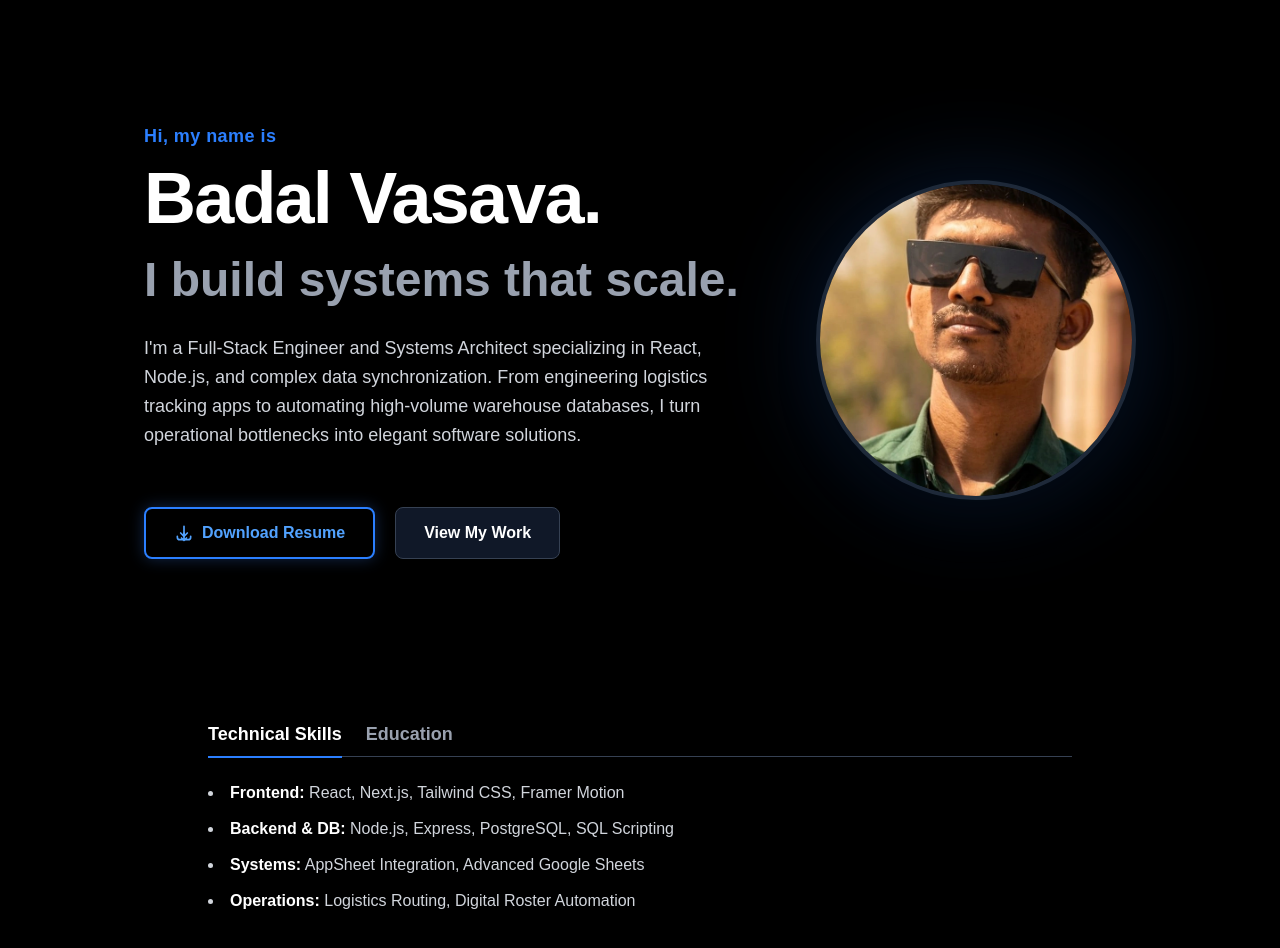
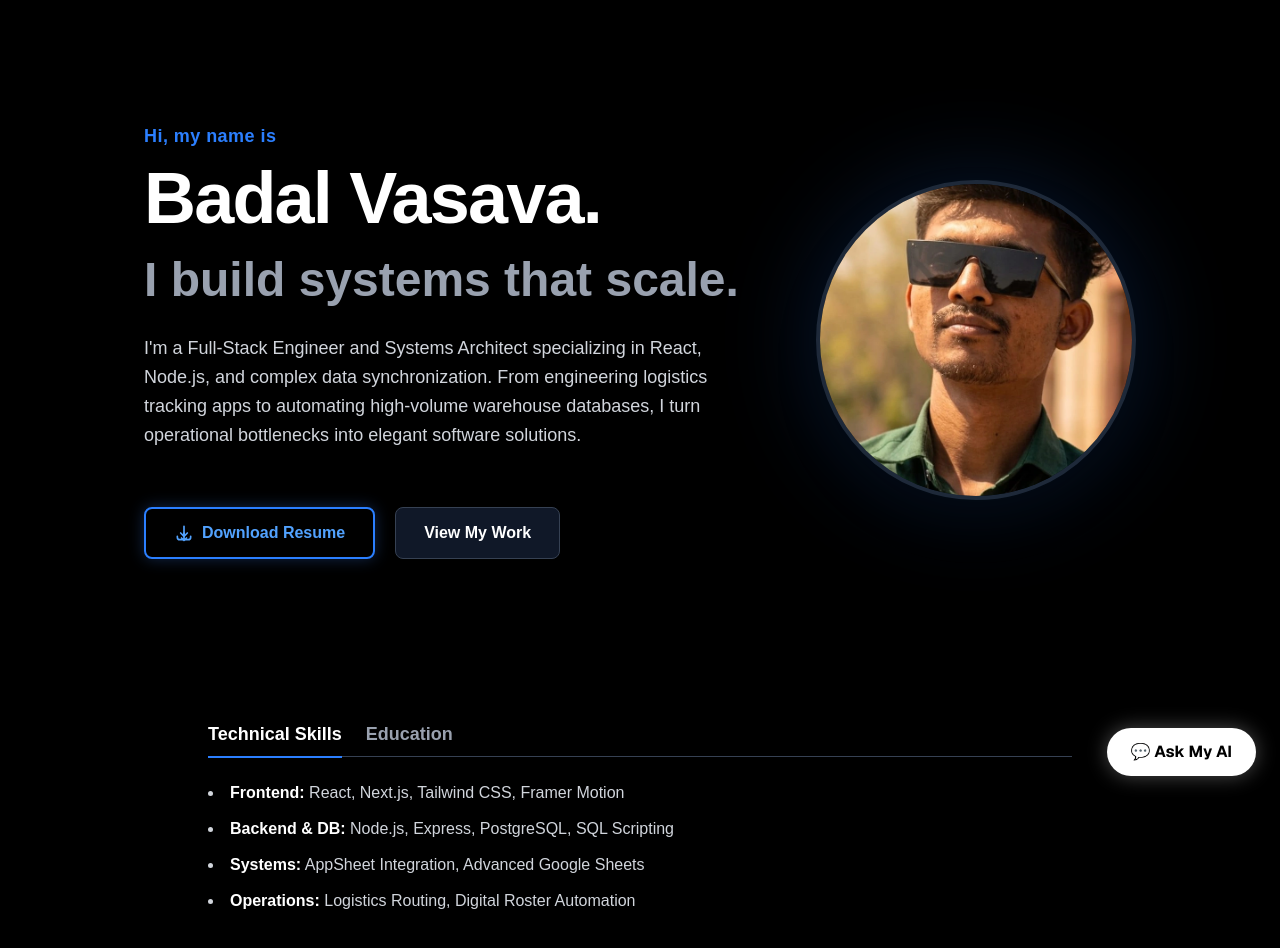
Before and after one commit to badalvasava286-ai/portfolio-frontend, a Next.js app: page / in a window 1280 px wide. Shown: the top 948 px of the page. Built offline with nearby package versions, Linux system fonts and the light colour scheme.

Commit message:
Resurrected the AI Chat widget that the AI accidentally deleted

```diff
--- a/app/page.tsx
+++ b/app/page.tsx
@@ -4,6 +4,8 @@ import Experience from '@/components/Experience';
 import SqlTerminal from '@/components/SqlTerminal';
 import Projects from '@/components/Projects';
 import Contact from '@/components/Contact';
+import ChatWidget from '@/components/AiChatWidget';
+import AiChatWidget from '@/components/AiChatWidget';
 
 export default function Home() {
   return (
@@ -75,7 +77,8 @@ export default function Home() {
       <Projects />
       <GithubGraph />
       <Contact />
-
+{/* Bring the AI back to life! */}
+      <AiChatWidget />
     </main>
   );
 }
```
